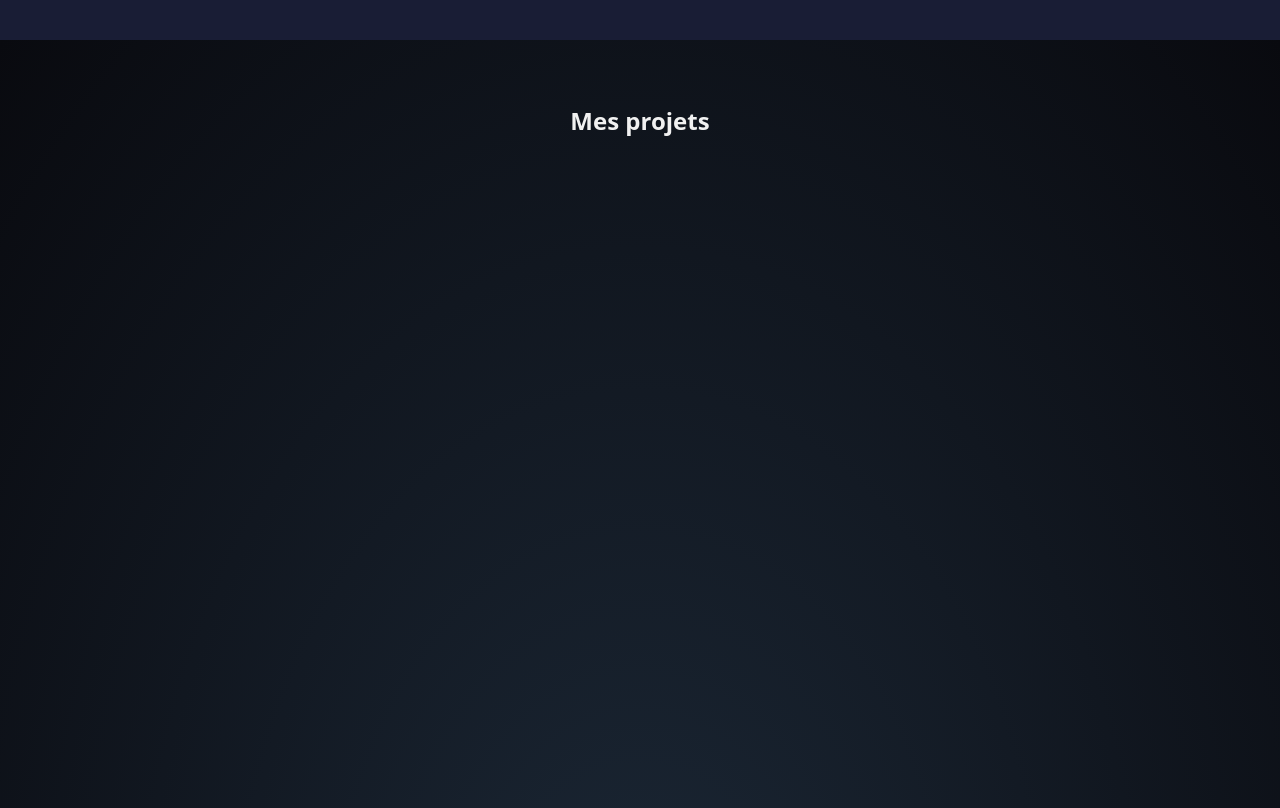
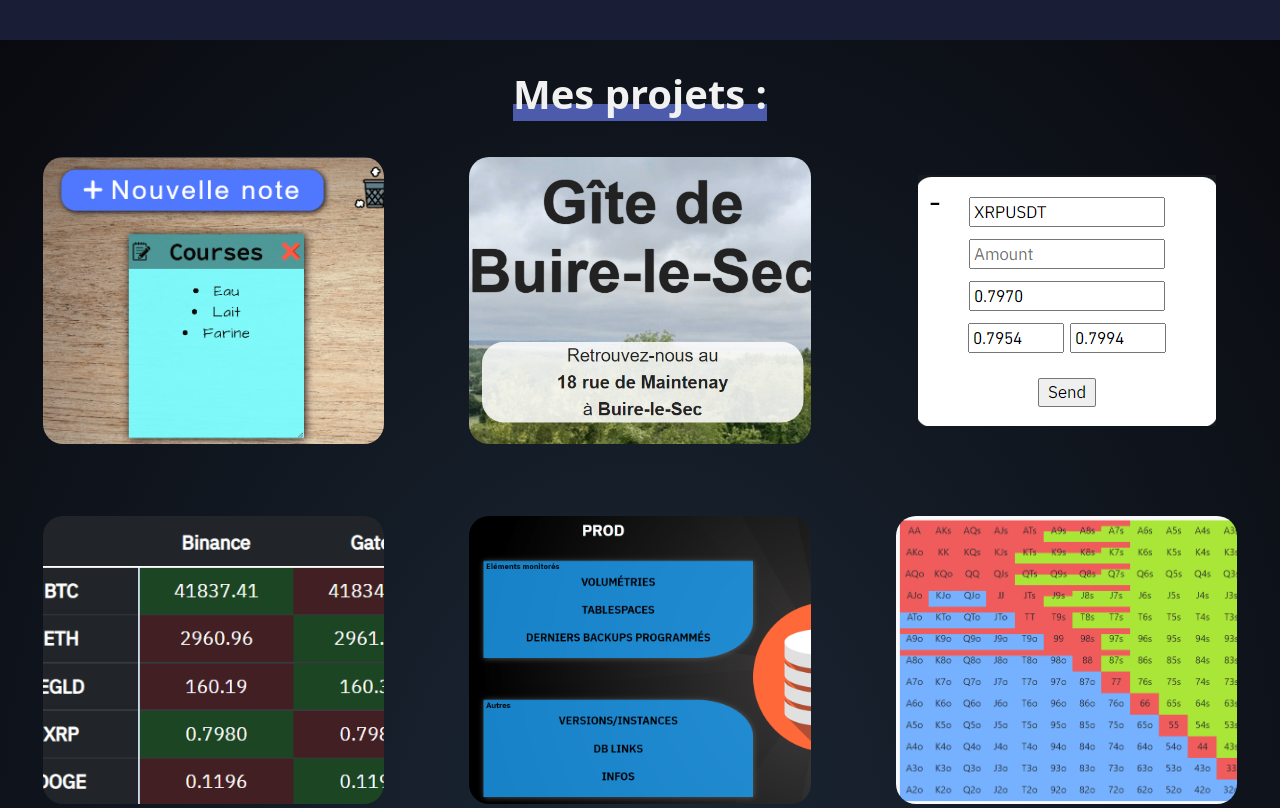
Before and after one commit to Vartzonn/Portfolio, a plain HTML site: page index.html in a window 1280 px wide. Shown: the part 760-1568 px from the top of the page. Drawn offline with Linux system fonts and the light colour scheme.

Commit message:
Projects imgs

```diff
--- a/index.html
+++ b/index.html
@@ -14,7 +14,7 @@
         <h2 class="bio-subtitle">Développeur Front-End Junior</h2>
         <div class="bio-skills">
           <!-- Partie Compétences -->
-          <h3 class="competences-title">Mes compétences :</h3>
+          <h3 class="competences-title underlined-title">Mes compétences :</h3>
           <div class="competences-container">
             <div class="competences-languages">
               <div class="competences-item">
@@ -59,8 +59,16 @@
     </div>
 
     <!-- Partie Projets -->
-    <div class="projects-container">
-      <h2 class="projects-title">Mes projets</h2>
+    <div class="projects">
+      <h2 class="projects-title underlined-title">Mes projets :</h2>
+      <div class="projects-container">
+        <div class="projects-item project-todo"></div>
+        <div class="projects-item project-gite"></div>
+        <div class="projects-item project-popUp"></div>
+        <div class="projects-item project-arbitrageCrypto"></div>
+        <div class="projects-item project-monitoring"></div>
+        <div class="projects-item project-poker"></div>
+      </div>
     </div>
 
     <!-- Partie Compétences/Contact -->
--- a/style.css
+++ b/style.css
@@ -69,6 +69,8 @@ body {
 }
 .competences-title {
   font-size: 30px;
+}
+.underlined-title {
   background-image: linear-gradient(transparent calc(75% - 3px), #4c5bac 5px);
   background-size: 100%;
   background-repeat: no-repeat;
@@ -129,9 +131,9 @@ body {
 }
 
 /* Partie Projets */
-.projects-container {
+.projects {
   width: 100%;
-  height: 120vh;
+  height: 100vh;
   background: radial-gradient(ellipse at bottom, #1b2735 0%, #090a0f 100%);
   display: flex;
   flex-direction: column;
@@ -139,7 +141,52 @@ body {
   overflow: hidden;
 }
 .projects-title {
-  margin-top: 5%;
+  font-size: 40px;
+  margin-top: 2%;
+}
+.projects-container {
+  width: 100%;
+  height: 100%;
+  display: grid;
+  grid-template-columns: repeat(3, 1fr);
+  grid-template-rows: repeat(2, 1fr);
+  place-items: center;
+}
+.projects-item {
+  width: 80%;
+  height: 80%;
+  background-color: transparent;
+  display: flex;
+  flex-direction: column;
+  justify-content: center;
+  align-items: center;
+  border-radius: 20px;
+  cursor: pointer;
+  background-size: cover;
+  background-repeat: no-repeat;
+}
+.project-todo {
+  background-image: url('./img/Projets/PostIt.png');
+}
+.project-gite {
+  background-image: url('./img/Projets/Gite.png');
+  background-position: center;
+}
+.project-popUp {
+  background-image: url('./img/Projets/PopUp.png');
+  background-size: unset;
+  background-repeat: no-repeat;
+  background-position: center;
+}
+.project-arbitrageCrypto {
+  background-image: url('./img/Projets/ArbitrageCrypto.png');
+  background-position: center;
+}
+.project-monitoring {
+  background-image: url('./img/Projets/Monitoring.png');
+}
+.project-poker {
+  background-image: url('./img/Projets/Poker.png');
 }
 
 /* Partie Contact */
```
Also changed, not shown: img/Projets/ArbitrageCrypto.png (added), img/Projets/Gite.png (added), img/Projets/Monitoring.png (added), img/Projets/Poker.png (added), img/Projets/PopUp.png (added), img/Projets/PostIt.png (added).
